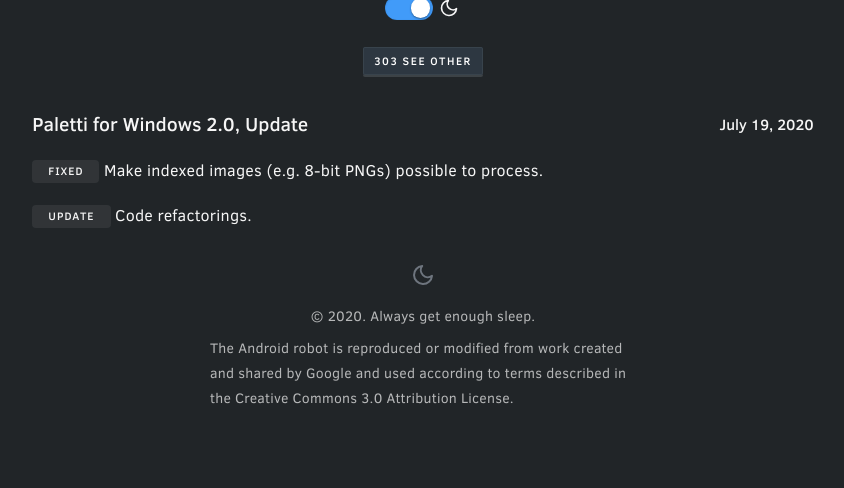
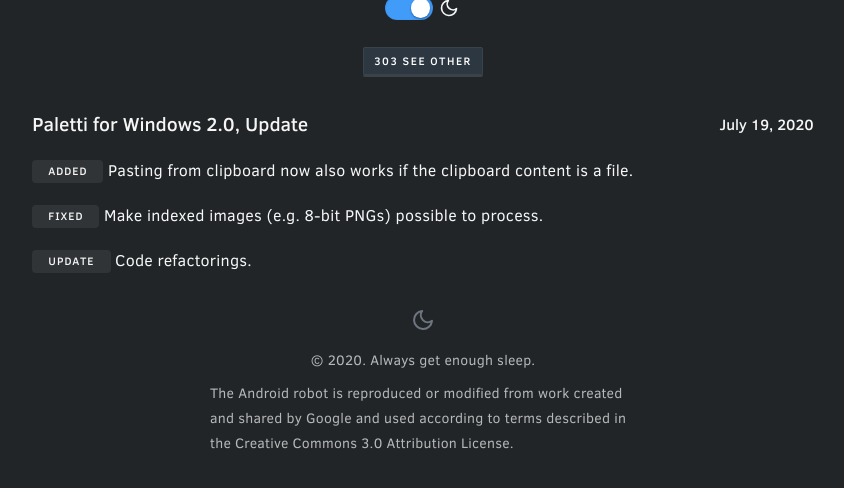
Before and after one commit to Eroica/eroica.github.io, a Jekyll site: the page built from _posts/2020-07-19-PalettiWindows-20-Update.md, in a window 1280 px wide, cut to the strip 298-786 px from the top of the page. Shown: the whole strip, without its empty margins (217-1061 px from the left). Built offline with Jekyll 4.4.1, drawn with Linux system fonts in a browser that asks for light colours.

Commit message:
Update 2020-07-19-PalettiWindows-20-Update.md

```diff
--- a/_posts/2020-07-19-PalettiWindows-20-Update.md
+++ b/_posts/2020-07-19-PalettiWindows-20-Update.md
@@ -4,9 +4,10 @@
 excerpt_separator: <!--more-->
 ---
 
+<span class="tag">Added</span> Pasting from clipboard now also works if the clipboard content is a file.
+
 <span class="tag">Fixed</span> Make indexed images (e.g. 8-bit PNGs) possible to process.
 
 <span class="tag">Update</span> Code refactorings.
 
-
 <!--more-->
```
